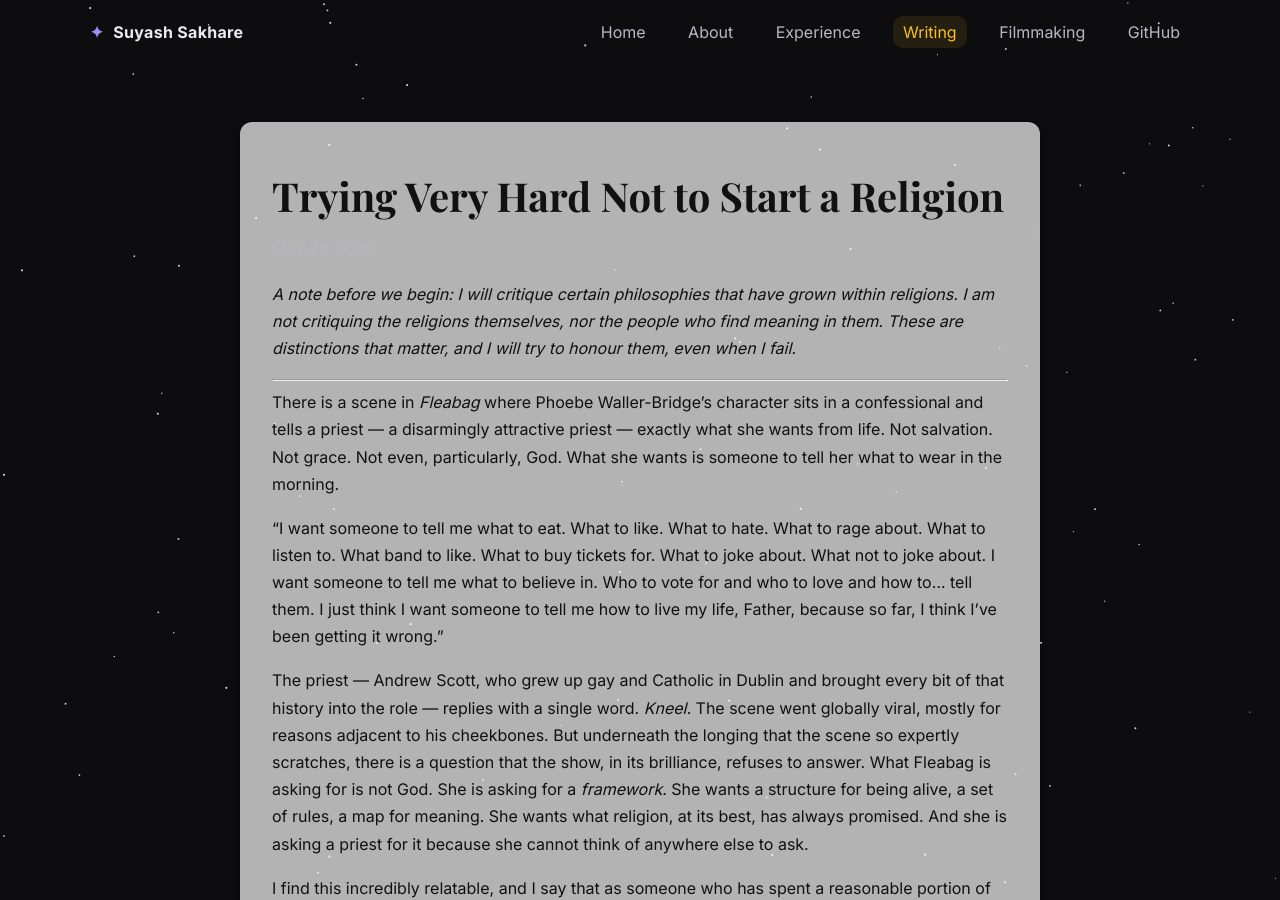
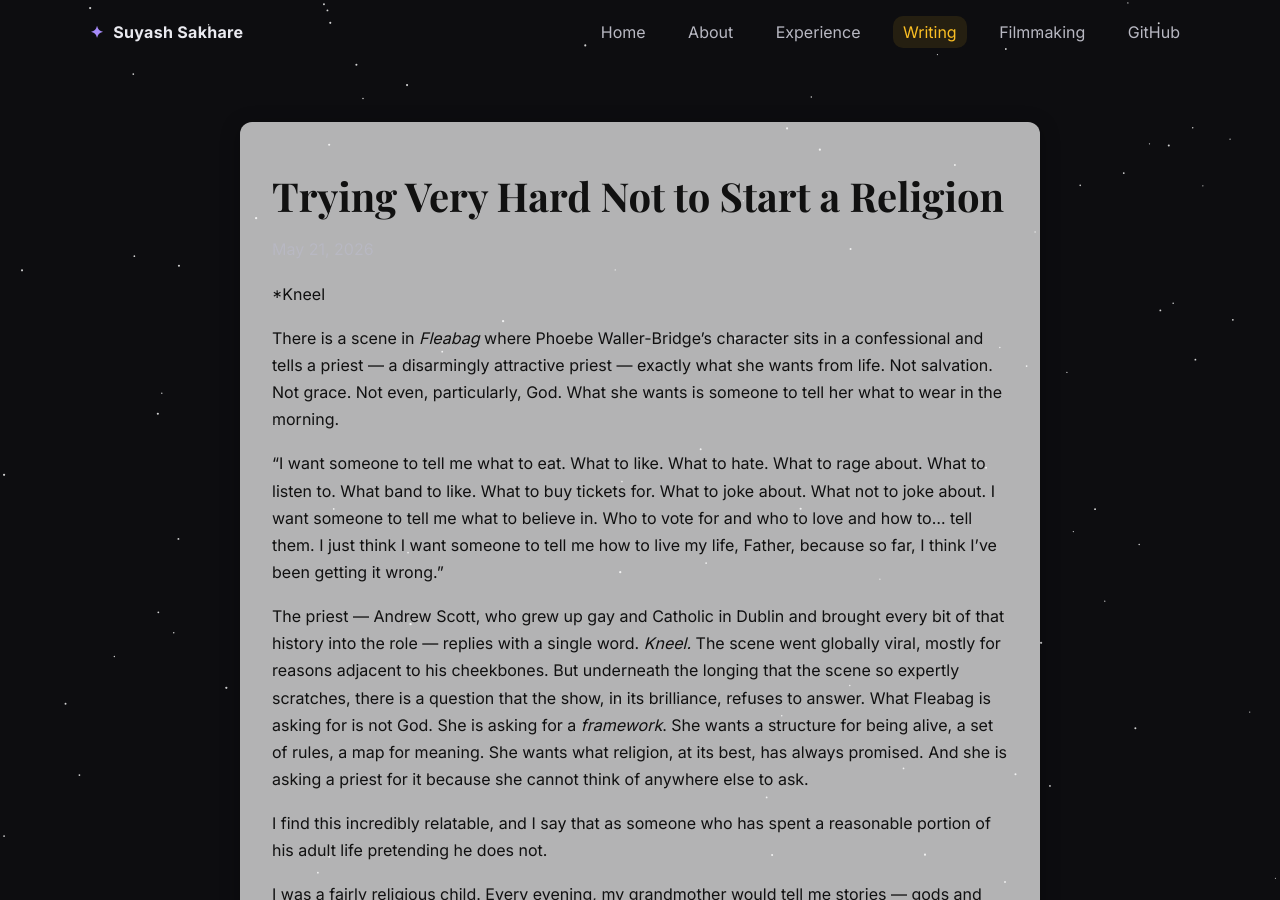
Before and after one commit to samsuy0304/samsuy0304.github.io, a Jekyll site: the page built from _posts/2026-05-21-kneel.md, in a window 1280 px wide and 900 px high. Built offline with Jekyll 4.4.1, drawn with Linux system fonts in a browser that asks for light colours.

Commit message:
Update 2026-05-21-kneel.md

```diff
--- a/_posts/2026-05-21-kneel.md
+++ b/_posts/2026-05-21-kneel.md
@@ -5,9 +5,8 @@ tags: [spirituality, life]
 excerpt: "I want someone to tell me what to eat. What to like. What to hate. What to rage about. What to listen to. What band to like..."
 ---
 
-*A note before we begin: I will critique certain philosophies that have grown within religions. I am not critiquing the religions themselves, nor the people who find meaning in them. These are distinctions that matter, and I will try to honour them, even when I fail.*
+*Kneel
 
----
 
 There is a scene in *Fleabag* where Phoebe Waller-Bridge's character sits in a confessional and tells a priest — a disarmingly attractive priest — exactly what she wants from life. Not salvation. Not grace. Not even, particularly, God. What she wants is someone to tell her what to wear in the morning.
 
```
